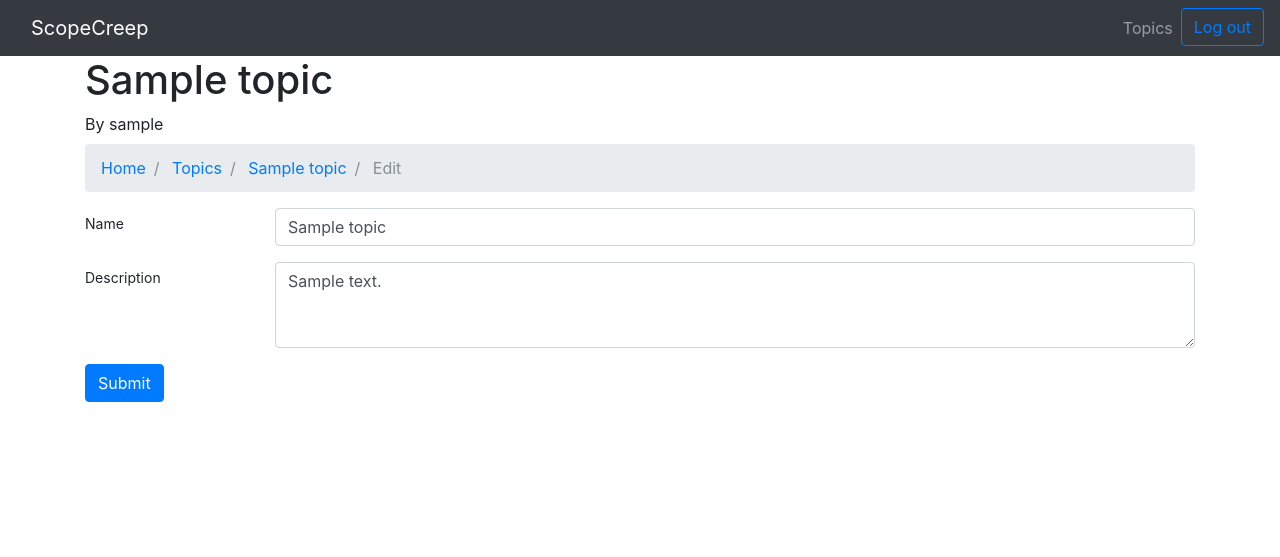
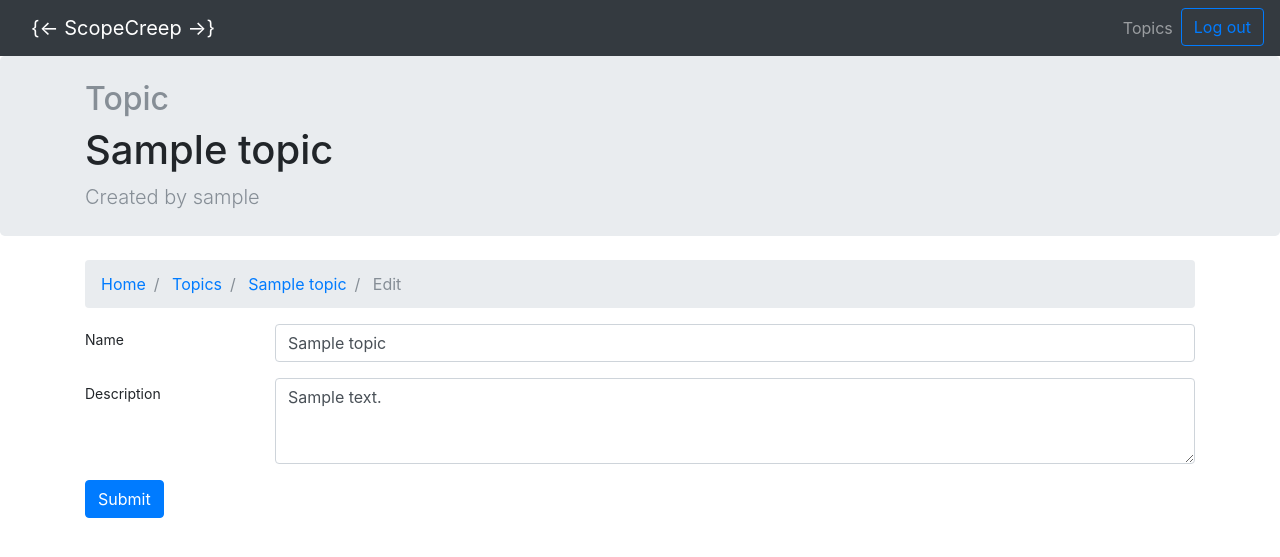
Before and after one commit to OffTheMark/scopecreep, a Django app: page /topic/1/edit/ in a window 1280 px wide. Shown: the top 557 px of the page. Run offline with Django 3.2, Linux system fonts and the light colour scheme; a user stored in the database is signed in; tables that the repository leaves empty hold one stand-in row (values such as "Sample post"); some libraries are stand-ins or nearby versions.

Commit message:
Tweak UI

```diff
--- a/polls/templates/polls/base.html
+++ b/polls/templates/polls/base.html
@@ -1,4 +1,3 @@
-{% load static %}
 <!DOCTYPE html>
 <html>
     <head>
--- a/polls/templates/polls/navbar.html
+++ b/polls/templates/polls/navbar.html
@@ -1,7 +1,7 @@
 <div class="navbar navbar-expand-lg navbar-dark bg-dark">
     <div class="container">
         <a class="navbar-brand" href="{% url "polls:index" %}">
-            ScopeCreep
+            {← ScopeCreep →}
         </a>
     </div>
     <button class="navbar-toggler navbar-toggler-right" type="button" data-toggle="collapse" data-target="#navbarCollapse" aria-controls="navbarCollapse" aria-expanded="false" aria-label="Toggle navigation">
--- a/polls/templates/polls/topic/edit.html
+++ b/polls/templates/polls/topic/edit.html
@@ -3,16 +3,21 @@
 {% block title %}Edit {{ topic.name }} | ScopeCreep{% endblock %}
 
 {% block template_content %}
+    <div class="jumbotron p-4 mb-4">
         <div class="container">
-        <div class="row mb-2">
-            <div class="col">
+            <h2 class="text-muted">
+                Topic
+            </h2>
             <h1>
                 {{ topic.name }}
             </h1>
-                By {{ topic.submitter }}
+            <p class="lead text-muted mb-0">
+                Created by {{ topic.submitter }}
+            </p>
         </div>
     </div>
 
+    <div class="container">
         <ol class="breadcrumb">
             <li class="breadcrumb-item">
                 <a href="{% url "polls:index" %}">
--- a/polls/templates/polls/topic/suggestion_item.html
+++ b/polls/templates/polls/topic/suggestion_item.html
@@ -8,7 +8,7 @@
             </h4>
         </div>
         <div class="card-subtitle text-muted mb-2">
-            Created by {{ suggestion.submitter }}
+            Created by {{ suggestion.submitter }} ({{ suggestion.date_created|naturaltime }})
         </div>
         {% if suggestion.description %}
             <p class="card-text">
@@ -20,9 +20,6 @@
         <li class="list-group-item">
             Score : {{ suggestion.score }}
         </li>
-        <li class="list-group-item">
-            Created {{ suggestion.date_created|naturaltime }}
-        </li>
     </ul>
     <div class="card-footer">
         <a class="card-link" href="{% url "polls:suggestion" suggestion.id %}">
```
Also changed, not shown: polls/templates/polls/topics/topic_item.html (+1 -6 lines). Lines whose indentation alone changed are shown as unchanged.
